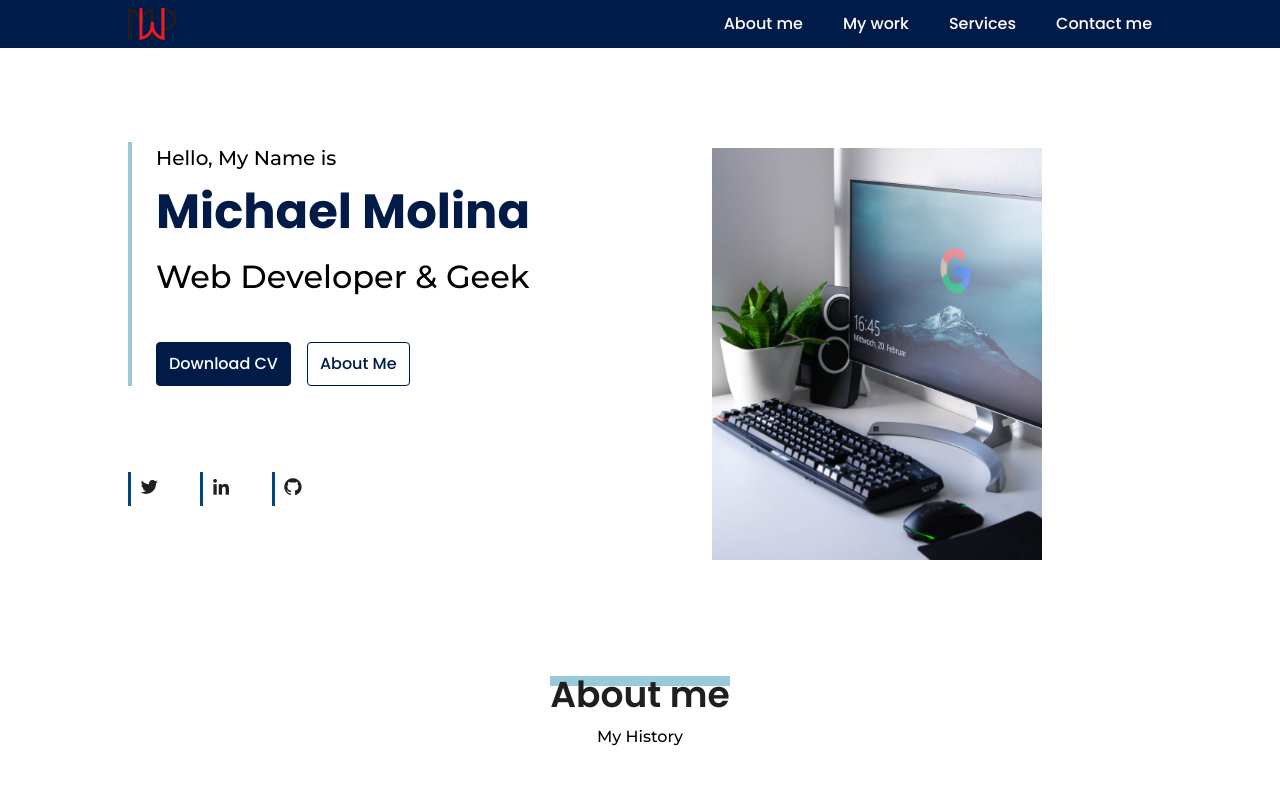
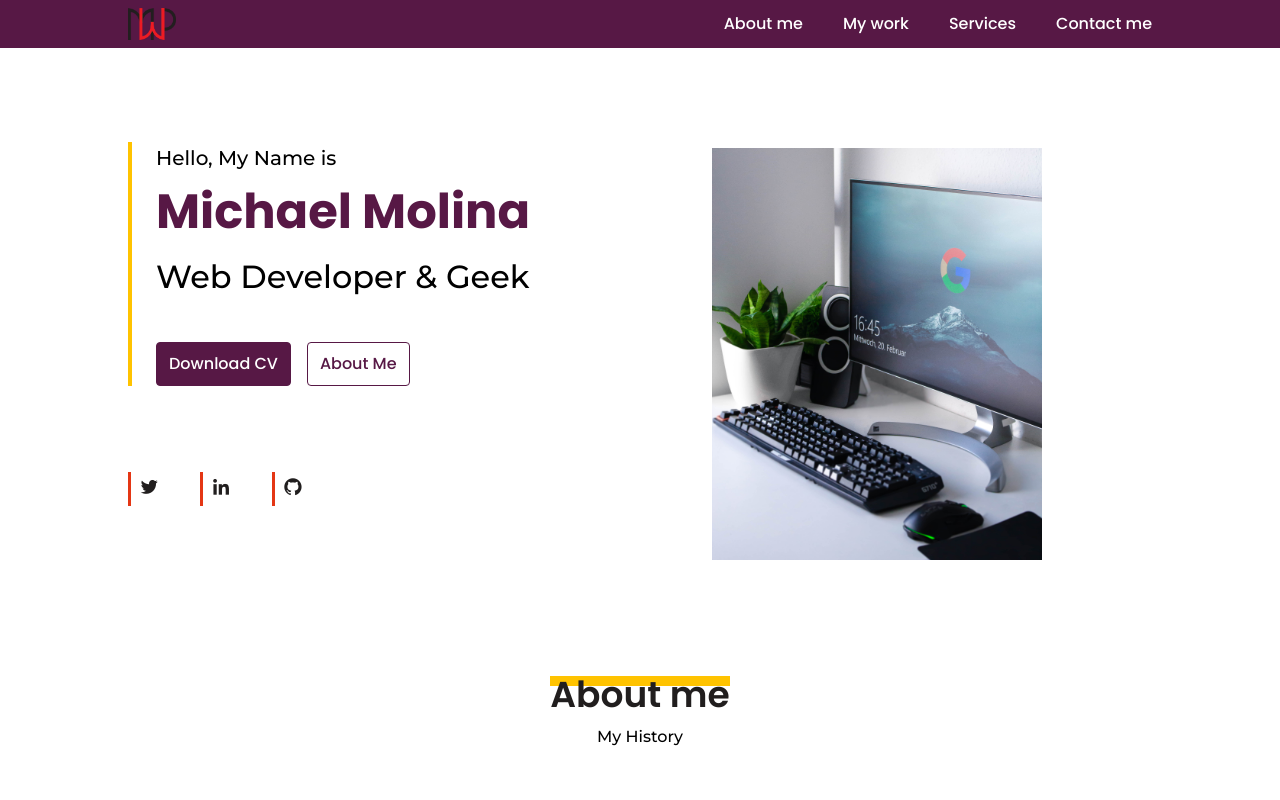
Before and after one commit to ForeverMikk/portfolio, a React (Create React App) app: page / in a window 1280 px wide. Shown: the top 800 px of the page. Built offline with nearby package versions, Linux system fonts and the light colour scheme.

Commit message:
Change the Color Palete i like it to much

```diff
--- a/src/componets/Services/services.scss
+++ b/src/componets/Services/services.scss
@@ -28,7 +28,7 @@
 }
 
 .services-description {
-  color: var(--second-color);
+  color: var(--first-color-light);
   margin-bottom: var(--mb-4);
 }
 
--- a/src/index.scss
+++ b/src/index.scss
@@ -6,11 +6,19 @@
   --header-height: 3rem;
 
   // COLORS
-  --first-color: #001b48;
-  --first-color-light: #2897f4;
-  --second-color: #004581;
-  --second-color-light: #018abd;
-  --third-color: #97cbdc;
+  // --first-color: #001b48;
+  // --first-color-light: #2897f4;
+  // --second-color: #004581;
+  // --second-color-light: #018abd;
+  // --third-color: #97cbdc;
+  // --fourth-color: #211e1e;
+
+  // COLORS
+  --first-color: #571845;
+  --first-color-light: #900c3e;
+  --second-color: #e43614;
+  --second-color-light: #c70039;
+  --third-color: #ffc300;
   --fourth-color: #211e1e;
 
   // FONTS
```
